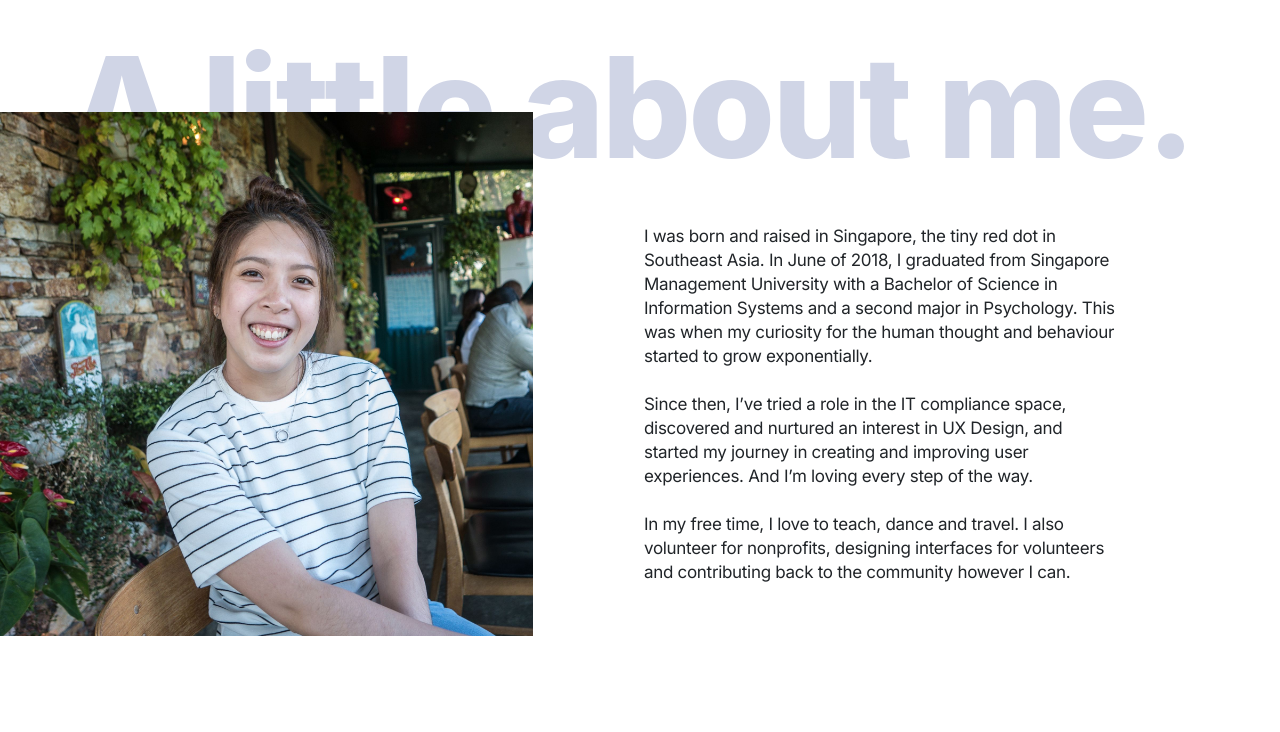
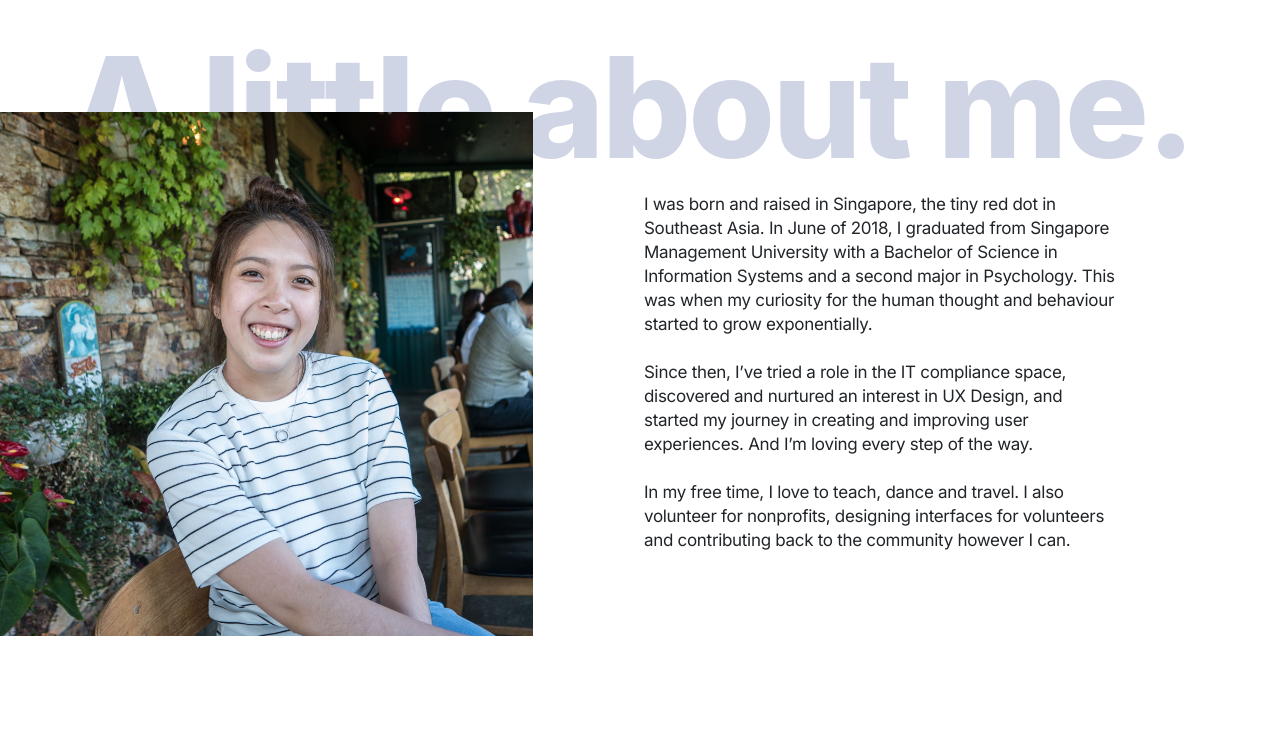
Before and after one commit to belleongv/belleongv.github.io, a plain HTML site: page about.html in a window 1280 px wide. Shown: the part 68-800 px from the top of the page. Drawn offline with nearby package versions, Linux system fonts and the light colour scheme.

Commit message:
Centralised about summary

```diff
--- a/about.html
+++ b/about.html
@@ -34,7 +34,7 @@
         </div>
         <div class="row no-gutters justify-content-start justify-content-sm-center justify-content-md-start justify-content-lg-start justify-content-xl-start mt-md-n1" style="margin: 0px;margin-top: -80px;">
             <div class="col-10 col-sm-10 col-md-10 col-lg-5 col-xl-5 mt-5 mt-lg-0 mb-5" style="padding: 0px;"><img class="img-fluid" src="/assets/img/Profile%20Picture%20Cropped.jpg?h=0e6c912bc604d1f85841ed382f18c29a"></div>
-            <div class="col-sm-12 col-md-12 col-lg-5 col-xl-5 offset-0 offset-sm-0 offset-md-0 offset-lg-1 d-xl-flex align-items-xl-end px-3 px-md-1 mt-3 mt-md-5 mb-3 pb-md-3" style="padding: 0px;">
+            <div class="col-sm-12 col-md-12 col-lg-5 col-xl-5 offset-0 offset-sm-0 offset-md-0 offset-lg-1 d-xl-flex align-items-xl-center px-3 px-md-1 mt-3 mt-md-5 mb-3 pb-md-3" style="padding: 0px;">
                 <p class="pr-md-5 mb-lg-5" style="font-family: Inter, sans-serif;letter-spacing: -0.3px;line-height: 24px;font-size: 17px;padding-bottom: 20px;">I was born and raised in Singapore, the tiny red dot in Southeast Asia. In June of 2018, I graduated from Singapore Management University with a Bachelor of Science in Information Systems and a second major in Psychology. This was when my curiosity for the human thought and behaviour started to grow exponentially. <br><br>Since then, I’ve tried a role in the IT compliance space, discovered and nurtured an interest in UX Design, and started my journey in creating and improving user experiences. And I’m loving every step of the way. <br><br>In my free time, I love to teach, dance and travel. I also volunteer for nonprofits, designing interfaces for volunteers and contributing back to the community however I can.</p>
             </div>
         </div>
```
